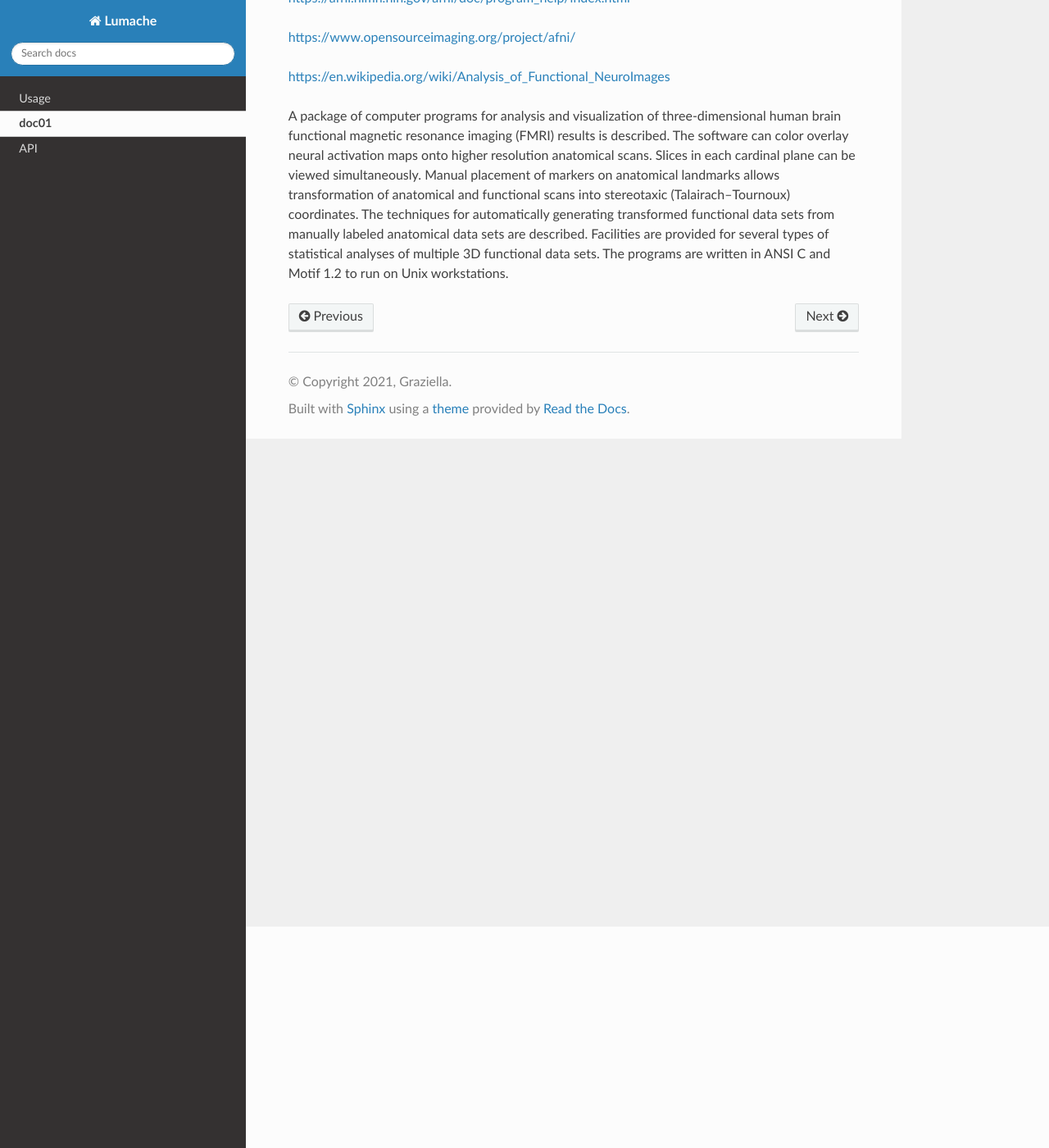
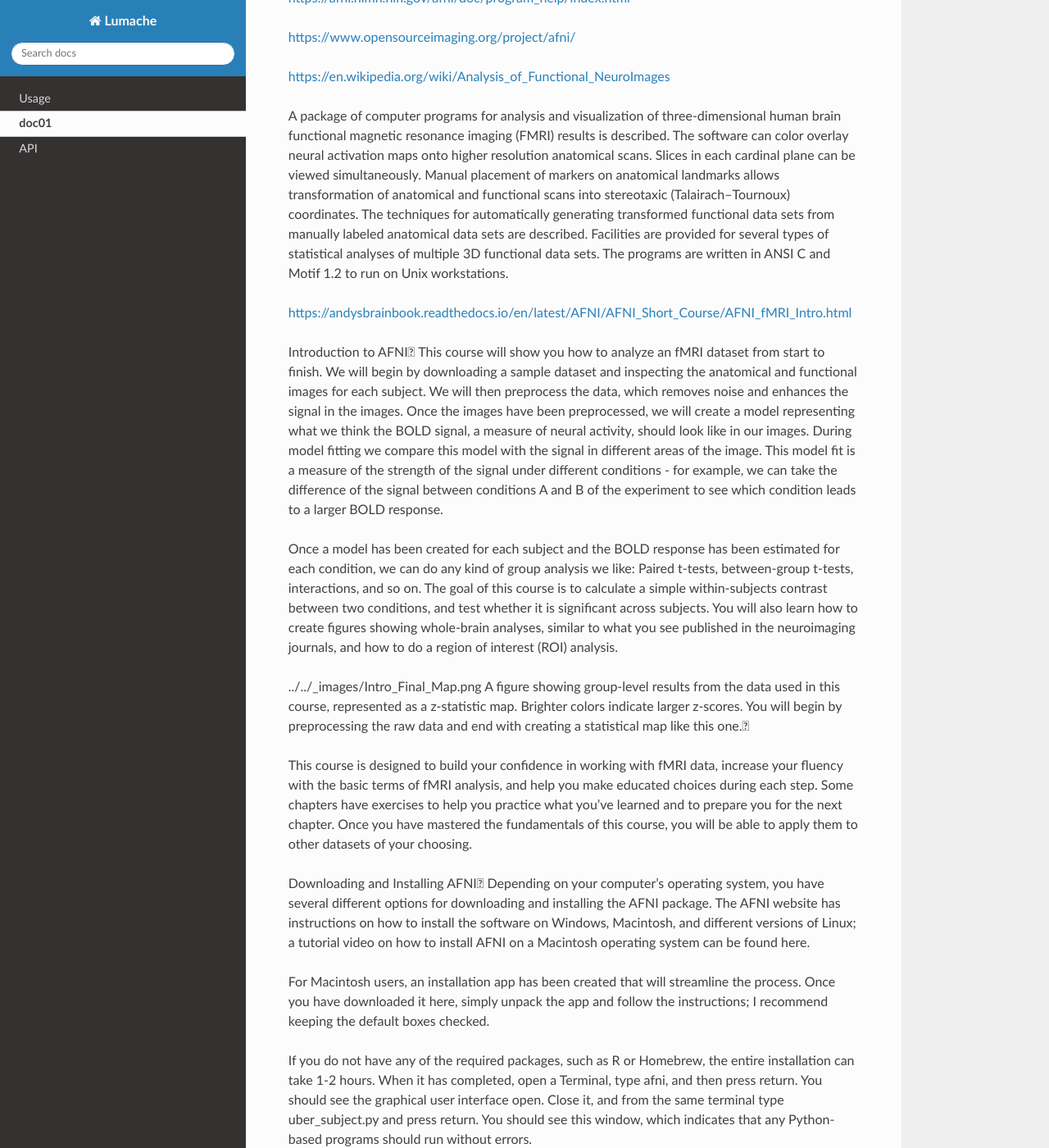
Before and after one commit to matecom57/santosg57-afni, a Sphinx documentation site: the page built from docs/source/doc01.rst, in a window 1280 px wide and 1400 px high, scrolled down 270 px. Shown: the whole window at 82% size. Built offline with Sphinx 7.4.7 and the Read the Docs theme 3.1.0, drawn with Linux system fonts in a browser that asks for light colours; some of the changed text lies outside the part shown.

Commit message:
Test comité

```diff
--- a/docs/source/doc01.rst
+++ b/docs/source/doc01.rst
@@ -18,3 +18,55 @@ on anatomical landmarks allows transformation of anatomical and functional scans
 coordinates. The techniques for automatically generating transformed functional data sets from manually labeled
 anatomical data sets are described. Facilities are provided for several types of statistical analyses of multiple 3D
 functional data sets. The programs are written in ANSI C and Motif 1.2 to run on Unix workstations.
+
+https://andysbrainbook.readthedocs.io/en/latest/AFNI/AFNI_Short_Course/AFNI_fMRI_Intro.html
+
+Introduction to AFNI
+This course will show you how to analyze an fMRI dataset from start to finish. We will begin by downloading a sample
+dataset and inspecting the anatomical and functional images for each subject. We will then preprocess the data, which
+removes noise and enhances the signal in the images. Once the images have been preprocessed, we will create a model
+representing what we think the BOLD signal, a measure of neural activity, should look like in our images. During model
+fitting we compare this model with the signal in different areas of the image. This model fit is a measure of the
+strength of the signal under different conditions - for example, we can take the difference of the signal between
+conditions A and B of the experiment to see which condition leads to a larger BOLD response.
+
+Once a model has been created for each subject and the BOLD response has been estimated for each condition, we can do
+any kind of group analysis we like: Paired t-tests, between-group t-tests, interactions, and so on. The goal of this
+course is to calculate a simple within-subjects contrast between two conditions, and test whether it is significant
+across subjects. You will also learn how to create figures showing whole-brain analyses, similar to what you see
+published in the neuroimaging journals, and how to do a region of interest (ROI) analysis.
+
+../../_images/Intro_Final_Map.png
+A figure showing group-level results from the data used in this course, represented as a z-statistic map. Brighter
+colors indicate larger z-scores. You will begin by preprocessing the raw data and end with creating a statistical map
+like this one.
+
+This course is designed to build your confidence in working with fMRI data, increase your fluency with the basic terms
+of fMRI analysis, and help you make educated choices during each step. Some chapters have exercises to help you
+practice what you’ve learned and to prepare you for the next chapter. Once you have mastered the fundamentals of this
+course, you will be able to apply them to other datasets of your choosing.
+
+Downloading and Installing AFNI
+Depending on your computer’s operating system, you have several different options for downloading and installing the
+AFNI package. The AFNI website has instructions on how to install the software on Windows, Macintosh, and different
+versions of Linux; a tutorial video on how to install AFNI on a Macintosh operating system can be found here.
+
+For Macintosh users, an installation app has been created that will streamline the process. Once you have downloaded
+it here, simply unpack the app and follow the instructions; I recommend keeping the default boxes checked.
+
+If you do not have any of the required packages, such as R or Homebrew, the entire installation can take 1-2 hours.
+When it has completed, open a Terminal, type afni, and then press return. You should see the graphical user interface
+open. Close it, and from the same terminal type uber_subject.py and press return. You should see this window, which
+indicates that any Python-based programs should run without errors.
+
+../../_images/Intro_AFNI_GUI.png
+When you have successfully installed AFNI and typed afni from the command line, you should see something like this.
+
+Note
+
+This course will not be covering MRI physics in depth. For a review of that topic, I recommend chapters 1-5 of the
+book Functional Magnetic Resonance Imaging, by Huettel, Song, & McCarthy (3rd Edition). Also see Allen Elster’s
+excellent MRI Questions website for useful illustrations of MRI concepts.
+
+Video
+For a brief video introduction to AFNI and a walkthrough of how to download it, click here.
```
